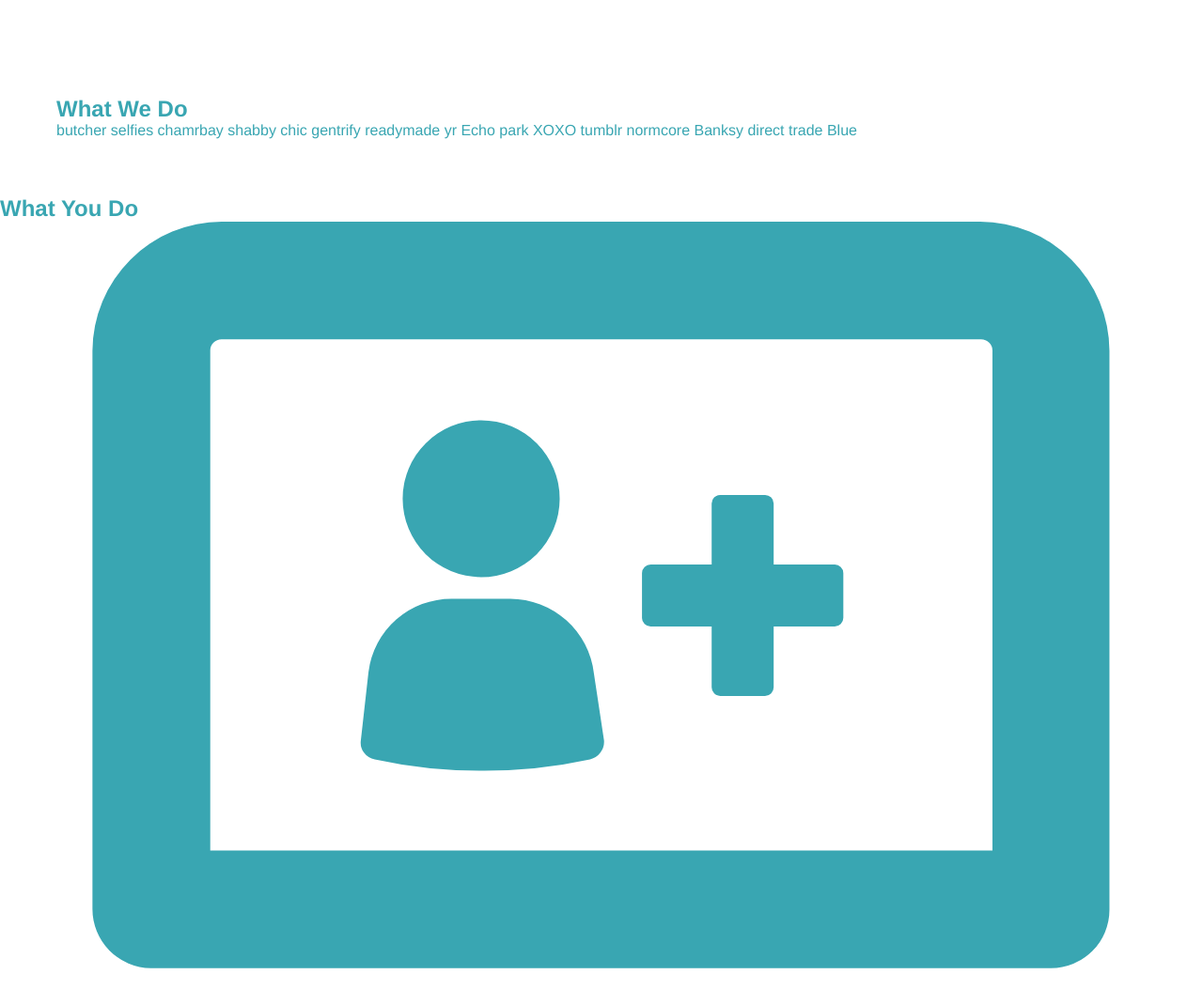
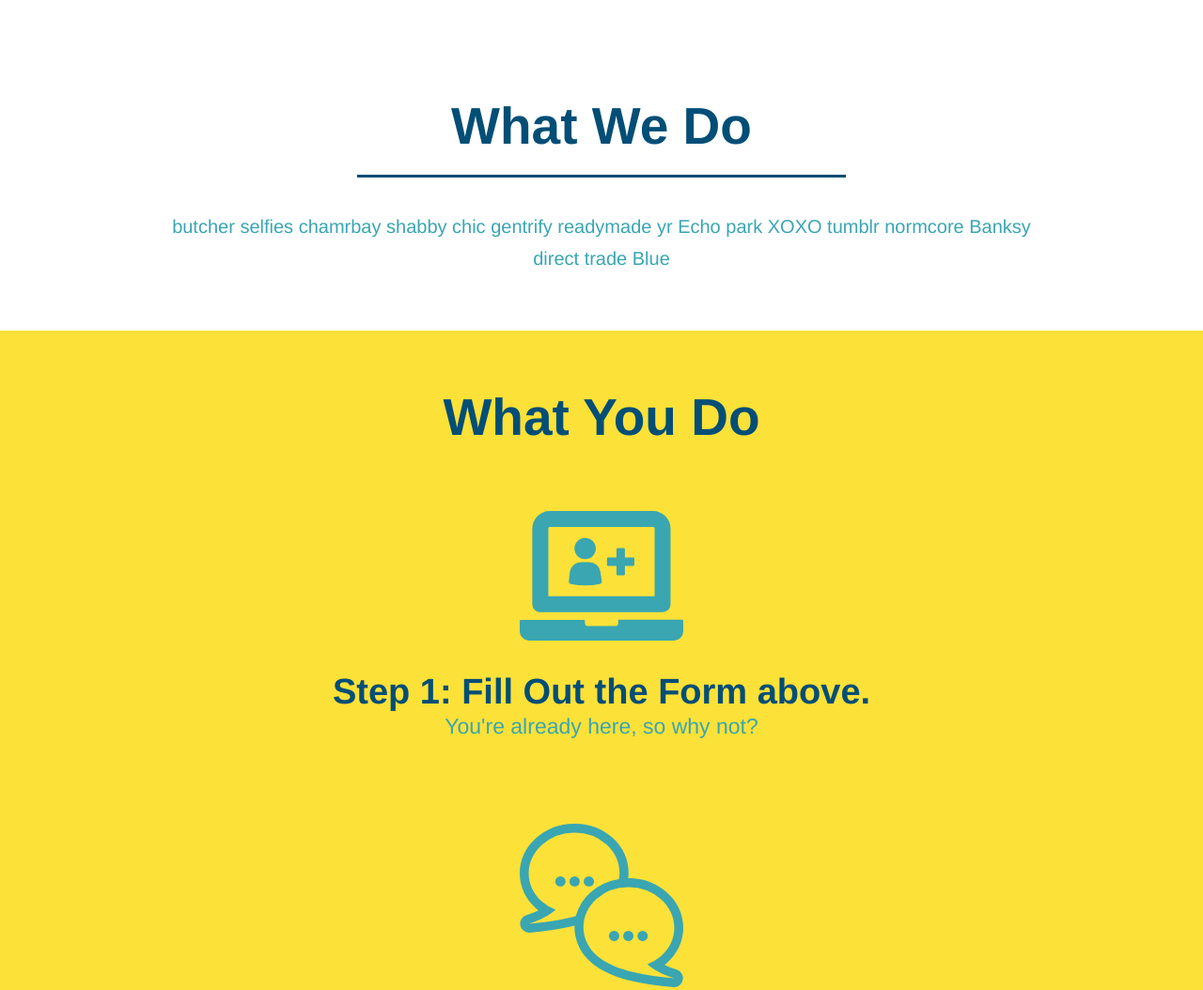
Before and after one commit to Berserk9000/run-buddy, a plain HTML site: page index.html in a window 1280 px wide. Shown: the part 760-1814 px from the top of the page at 94% size. Drawn offline with Linux system fonts and the light colour scheme.

Commit message:
<style what you do section>

```diff
--- a/assets/css/style.css
+++ b/assets/css/style.css
@@ -122,3 +122,55 @@ section {
     font-size: 16px;
 }
 /* Hero Style End*/
+
+.intro {
+    text-align: center;
+  }
+
+
+.intro p {
+    line-height: 1.7;
+    color: #39a6b2;
+    width: 80%;
+    font-size: 20px;
+    margin: 0 auto
+}
+.steps {
+    text-align: center;
+    background: #fce138;
+}
+
+
+.section-title {
+    font-size: 55px;
+    color: #024e76;
+    margin-bottom: 35px;
+    padding: 0 100px 20px 100px;
+    display: inline-block;
+    border-bottom: 3px solid;
+}
+.primary-border{
+    border-color: #fce138;
+}
+.secondary-border {
+    border-color: #39a6b2;
+}
+.steps div {
+    margin-bottom: 80px;
+}
+.steps img {
+    width: 15%;
+    margin: 10px 0;
+}
+.steps h3{
+    color: #024e76;
+    font-size: 46px;
+    margin-top: 10px;
+}
+.steps p {
+    color: #39a6b2;
+    font-size: 23px;
+}
+.steps span {
+    font-size: 38px;
+  }
--- a/index.html
+++ b/index.html
@@ -69,38 +69,39 @@
     </section>
 
     <!--"what we do" section-->
-    <section id="what-we-do">
-        <h2>What We Do </h2>
+    <section id="what-we-do" class="intro">
+        <h2 class="section-title primary border"> What We Do</h2>
         <p>
             butcher selfies chamrbay shabby chic gentrify readymade yr Echo park XOXO tumblr normcore Banksy direct trade Blue
 
         </p>
     <!--"what you do section"-->
-    </section id="what-you-do">
-        <h2>What You Do</h2>
+    </section>
+    <section id="what-you-do" class="steps">
+        <h2 class="section-title primary-border">What You Do</h2>
 
         <div>
             <!--inser this img element-->
             <img src="./assets/images/step-1.svg" alt ="" />
-            <h3>Step 1: Fill Out the Form above.</h3>
+            <h3><span>Step 1: Fill Out the Form above.</span></h3>
             <p> You're already here, so why not?</p>
         </div>
 
         <div>
             <img src="./assets/images/step-2.svg" alt=""/>
-            <h3>Step 2: Consult with One of Our Trainser.</h3>
+            <h3><span>Step 2: Consult with One of Our Trainers.</span></h3>
             <p>Are you here to build muscle, lose weight, or just feel good?</p>
         </div>
 
         <div>
             <img src="./assets/images/step-3.svg" alt=""/>
-            <h3>Step 3: Get Running.</h3>
+            <h3><span>Step 3: Get Running. </span></h3>
             <p> Hit the ground running( literally) once your trainer lays out your plan.</p>
         </div>
 
         <div>
             <img src="./assets/images/step-4.svg" alt=""/>
-            <h3>Step 4: See Results.
+            <h3><span>Step 4: See Results.</span></h3>
                 <p>Bi weekly check-ins with your trainer will keep you focused.</p>
         </div>
     </section>
```
